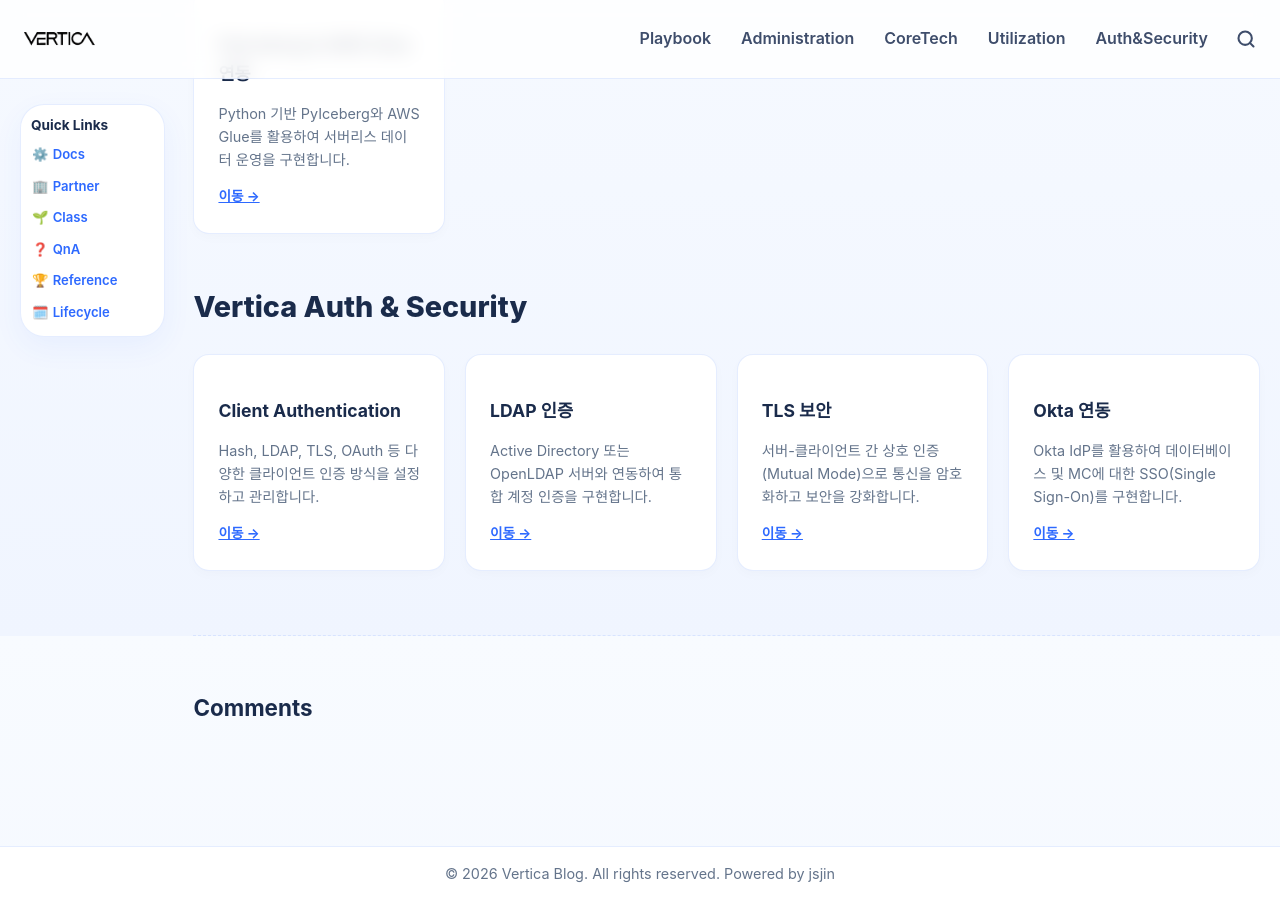
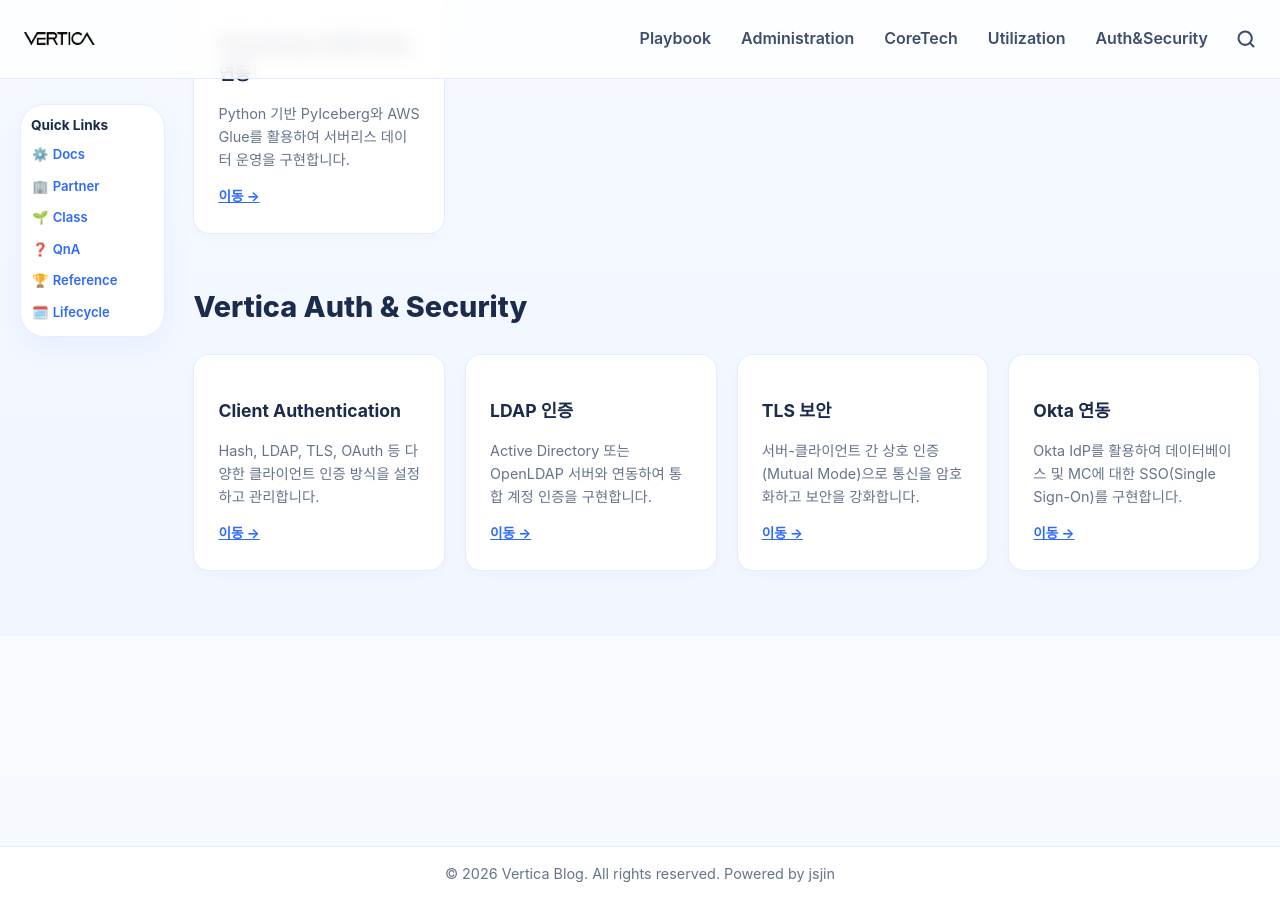
Before and after one commit to JIN0326/vertica_blog, a Jekyll site: the page built from 00index.md, in a window 1280 px wide and 900 px high, scrolled down 2964 px. Built offline with Jekyll 4.4.1, drawn with Linux system fonts in a browser that asks for light colours; comment, search, counter and statistics services are not loaded.

Commit message:
Update blog content and styling

```diff
--- a/_layouts/default.html
+++ b/_layouts/default.html
@@ -16,20 +16,7 @@
 
         <main class="site-content">
           {{ content }}
-
-          {% if site.comments.provider == "utterances" %}
-          <div class="comments-wrapper" style="margin-top: 4rem; padding-top: 2rem; border-top: 1px dashed var(--border-color);">
-            <h3 style="margin-bottom: 1.5rem; font-size: 1.4rem; color: var(--text);">Comments</h3>
-            <script src="https://utteranc.es/client.js"
-                    repo="{{ site.comments.utterances.repository }}"
-                    issue-term="{{ site.comments.utterances.issue_term }}"
-                    theme="{{ site.comments.utterances.theme }}"
-                    crossorigin="anonymous"
-                    async>
-            </script>
-          </div>
-          {% endif %}
-          </main>
+        </main>
       </div>
 
       {% include footer.html %}
```
